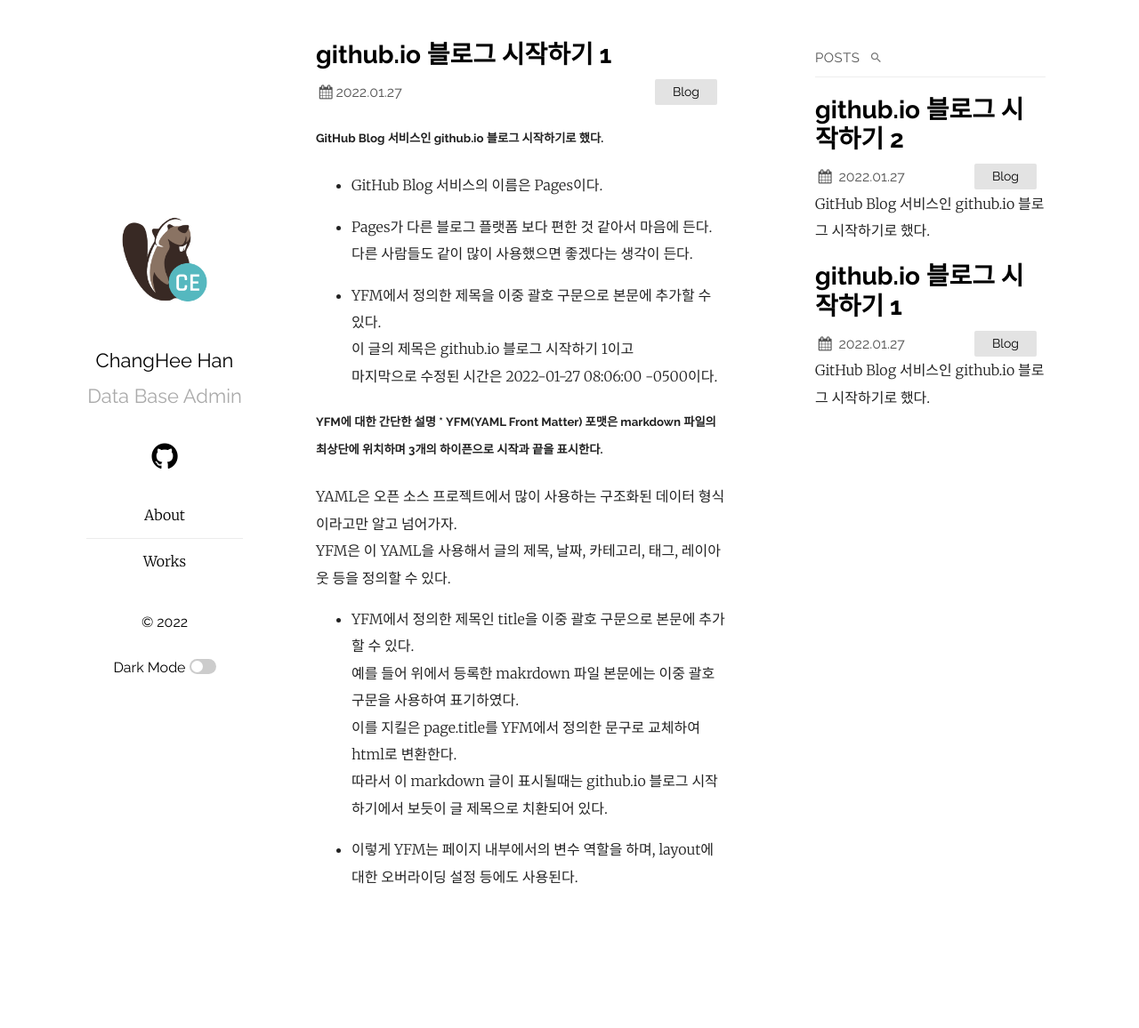
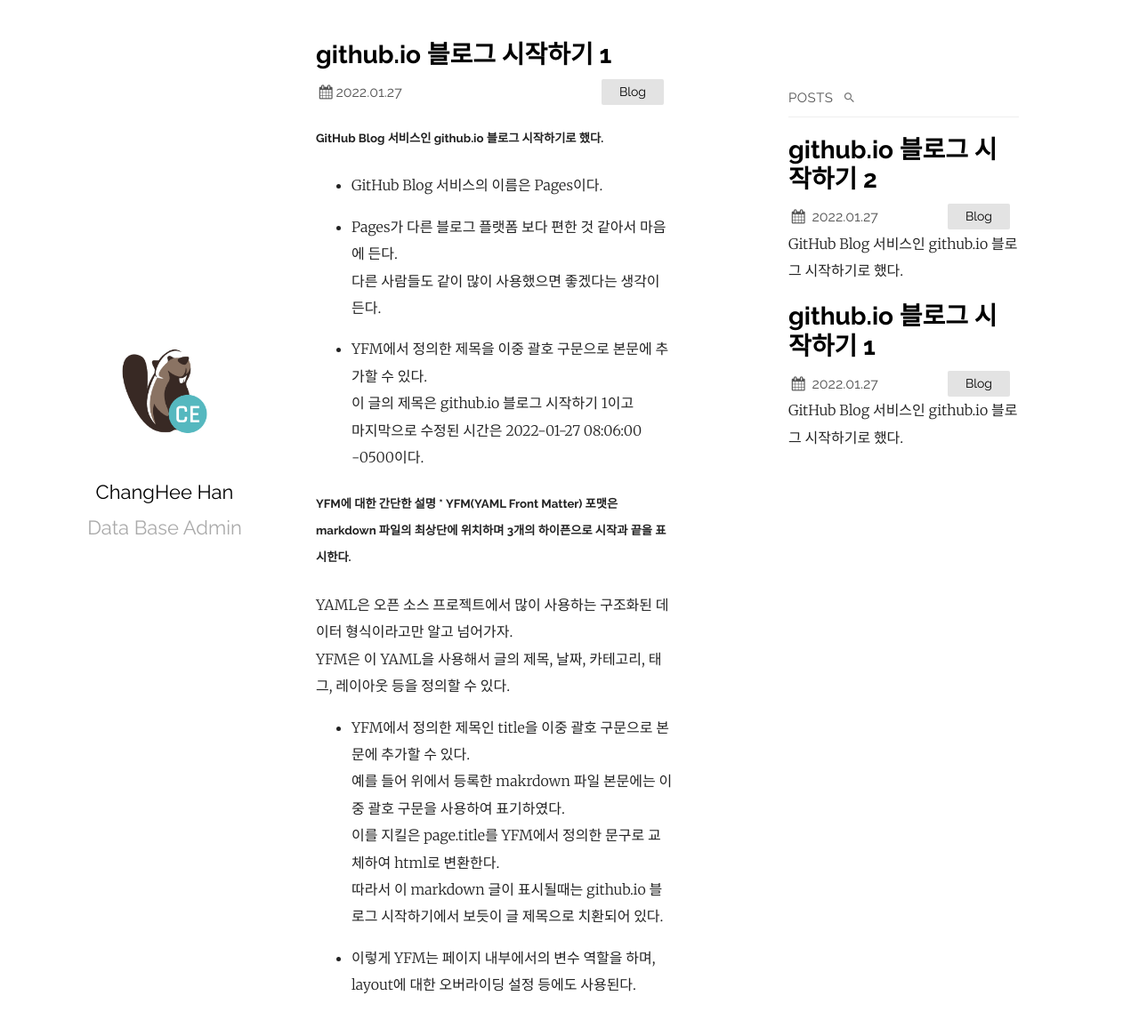
Before and after one commit to sfthch/sfthch, a Jekyll site: the page built from _posts/2022-01-27-01-blog-hch.md, in a window 1280 px wide and 1168 px high. Shown: the top 1156 px of the window at 89% size. Built offline with Jekyll 4.4.1, drawn with Linux system fonts in a browser that asks for light colours; our own code applies the rules of GitHub Pages for plain Markdown files.

Commit message:
2202031753

```diff
--- a/_layouts/default2.html
+++ b/_layouts/default2.html
@@ -32,140 +32,11 @@
       <p class="tagline">{{ site.plainwhite.tagline }}</p>
       {%- endif -%}
       </div>
-      {% capture footer %}
-      {%- if site.plainwhite.social_links != '' -%}
-      <ul class="social about-footer {{condensed_class}}">
-        {%- if site.plainwhite.social_links.github -%}
-        <a href="https://github.com/{{ site.plainwhite.social_links.github }}" target="_blank">
-          <li>
-            <i class="icon-github-circled"></i>
-          </li>
-        </a>
-        {%- endif -%}
-        {%- if site.plainwhite.social_links.gitlab -%}
-        <a href="https://gitlab.com/{{ site.plainwhite.social_links.gitlab }}" target="_blank">
-          <li>
-            <i class="icon-gitlab"></i>
-          </li>
-        </a>
-        {%- endif -%}
-        {%- if site.plainwhite.social_links.linkedIn -%}
-        <a href="https://www.linkedin.com/{{ site.plainwhite.social_links.linkedIn }}" target="_blank">
-          <li>
-            <i class="icon-linkedin-squared"></i>
-          </li>
-        </a>
-        {%- endif -%}
-        {%- if site.plainwhite.social_links.twitter -%}
-        <a href="https://twitter.com/{{ site.plainwhite.social_links.twitter }}" target="_blank">
-          <li>
-            <i class="icon-twitter-squared"></i>
-          </li>
-        </a>
-        {%- endif -%}
-        {%- if site.plainwhite.social_links.instagram -%}
-        <a href="https://instagram.com/{{ site.plainwhite.social_links.instagram }}" target="_blank">
-          <li>
-            <i class="icon-instagram"></i>
-          </li>
-        </a>
-        {%- endif -%}
-        {%- if site.plainwhite.social_links.facebook -%}
-        <a href="https://facebook.com/{{ site.plainwhite.social_links.facebook }}" target="_blank">
-          <li>
-            <i class="icon-facebook-squared"></i>
-          </li>
-        </a>
-        {%- endif -%}
-        {%- if site.plainwhite.social_links.youtube -%}
-        <a href="https://youtube.com/{{ site.plainwhite.social_links.youtube }}" target="_blank">
-          <li>
-            <i class="icon-youtube"></i>
-          </li>
-        </a>
-        {%- endif -%}
-        {%- if site.plainwhite.social_links.pinterest -%}
-        <a href="https://pinterest.com/{{ site.plainwhite.social_links.pinterest }}" target="_blank">
-          <li>
-            <i class="icon-pinterest-squared"></i>
-          </li>
-        </a>
-        {%- endif -%}
-        {%- if site.plainwhite.social_links.dribbble -%}
-        <a href="https://dribbble.com/{{ site.plainwhite.social_links.dribbble }}" target="_blank">
-          <li>
-            <i class="icon-dribbble"></i>
-          </li>
-        </a>
-        {%- endif -%}
-        {%- if site.plainwhite.social_links.flickr -%}
-        <a href="https://flickr.com/{{ site.plainwhite.social_links.flickr }}" target="_blank">
-          <li>
-            <i class="icon-flickr"></i>
-          </li>
-        </a>
-        {%- endif -%}
-        {%- if site.plainwhite.social_links.telegram -%}
-        <a href=" https://t.me/{{ site.plainwhite.social_links.telegram }}" target="_blank">
-          <li>
-            <i class="icon-telegram"></i>
-          </li>
-        </a>
-        {%- endif -%}
-        {%- if site.plainwhite.social_links.soundcloud -%}
-        <a href=" https://soundcloud.com/{{ site.plainwhite.social_links.soundcloud }}" target="_blank">
-          <li>
-            <i class="icon-soundcloud"></i>
-          </li>
-        </a>
-        {%- endif -%}
-        {%- if site.plainwhite.social_links.email -%}
-        <a href="mailto:{{ site.plainwhite.social_links.email }}" target="_blank">
-          <li>
-            <i class="icon-mail-alt"></i>
-          </li>
-        </a>
-        {%- endif -%}
-        {%- if site.plainwhite.social_links.stackoverflow -%}
-        <a href="https://stackoverflow.com/users/{{ site.plainwhite.social_links.stackoverflow }}" target="_blank">
-          <li>
-            <i class="icon-stack-overflow"></i>
-          </li>
-        </a>
-        {%- endif -%}
-      </ul>
-      {%- endif -%}
-      {%- if site.plainwhite.navigation -%}
-      <nav class="navigation about-footer {{condensed_class}}">
-        <ul>
-          {% for link in site.plainwhite.navigation %}
-          <li>
-            <a href="{{ link.url }}">{{ link.title }}</a>
-          </li>
-          {% endfor %}
-        </ul>
-      </nav>
-      {%- endif -%}
-      <p class="about-footer {{condensed_class}}">&copy;
-        {{ "now" | date: "%Y" }}</p>
-      {%- if site.plainwhite.dark_mode -%}
-      <div class="about-footer {{condensed_class}}">
-        <p>Dark Mode
-          <i class="icon-moon"></i>
-          <label class="switch">
-            <input type="checkbox" class="dark-mode-toggle">
-            <span class="slider round" onclick="toggleDarkMode()"></span>
-          </label>
-        </p>
-      </div>
-      {%- endif -%}
-      {% endcapture %}
-      {{ footer }}
     </section>
     <section class="content">
       {{ content }}
     </section>
-    <!--section class="posts"-->
+    <section class="posts">
       {%- if site.posts.size > 0 -%}
         <ul class="posts">
           <li class="posts-labelgroup" id="posts-labelgroup">
@@ -211,7 +82,7 @@
       		<use xlink:href="{{ '/assets/minima-social-icons.svg#rss' | relative_url }}"></use>
       	</svg><a href="{{ "/feed.xml" | relative_url }}">Subscribe</a></p> -->
       {%- endif -%}
-    <!--/section-->
+    </section>
     <footer class="{{condensed_class}}">
       {{ footer }}
     </footer>
```
